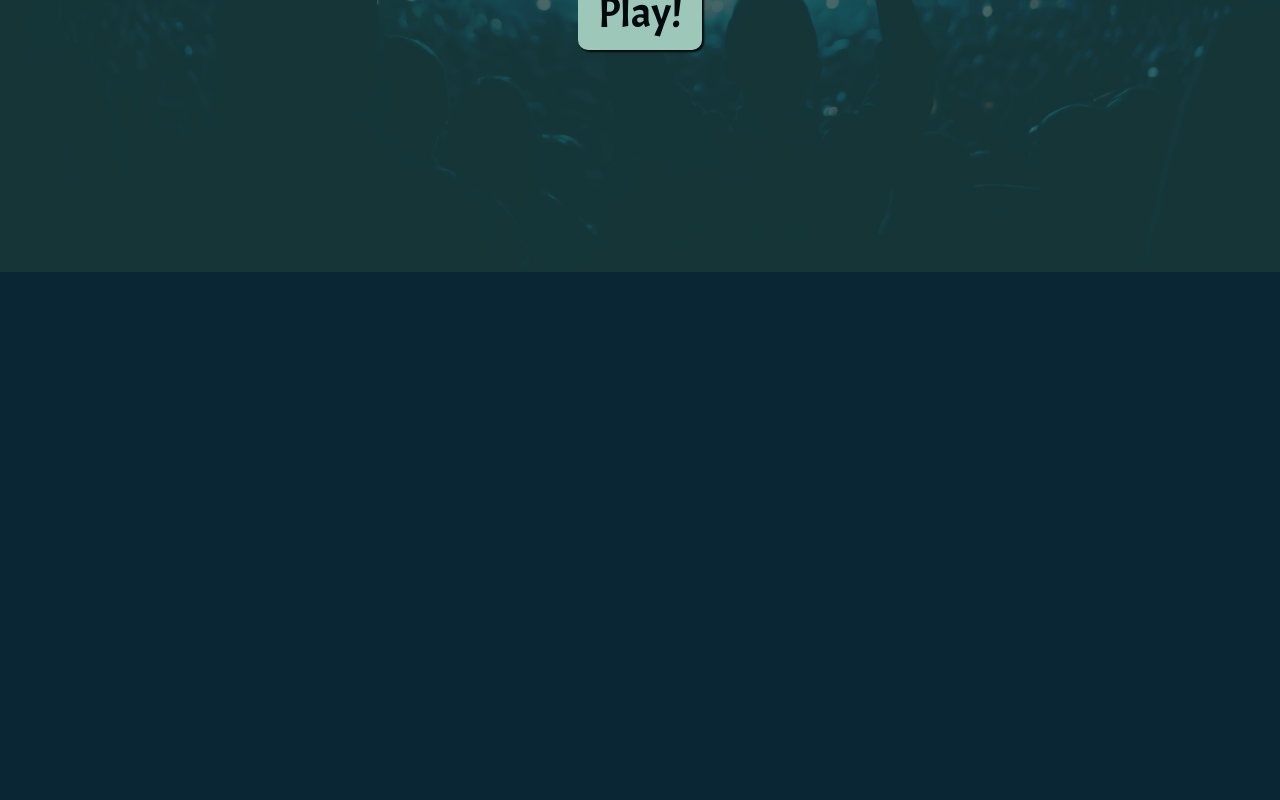
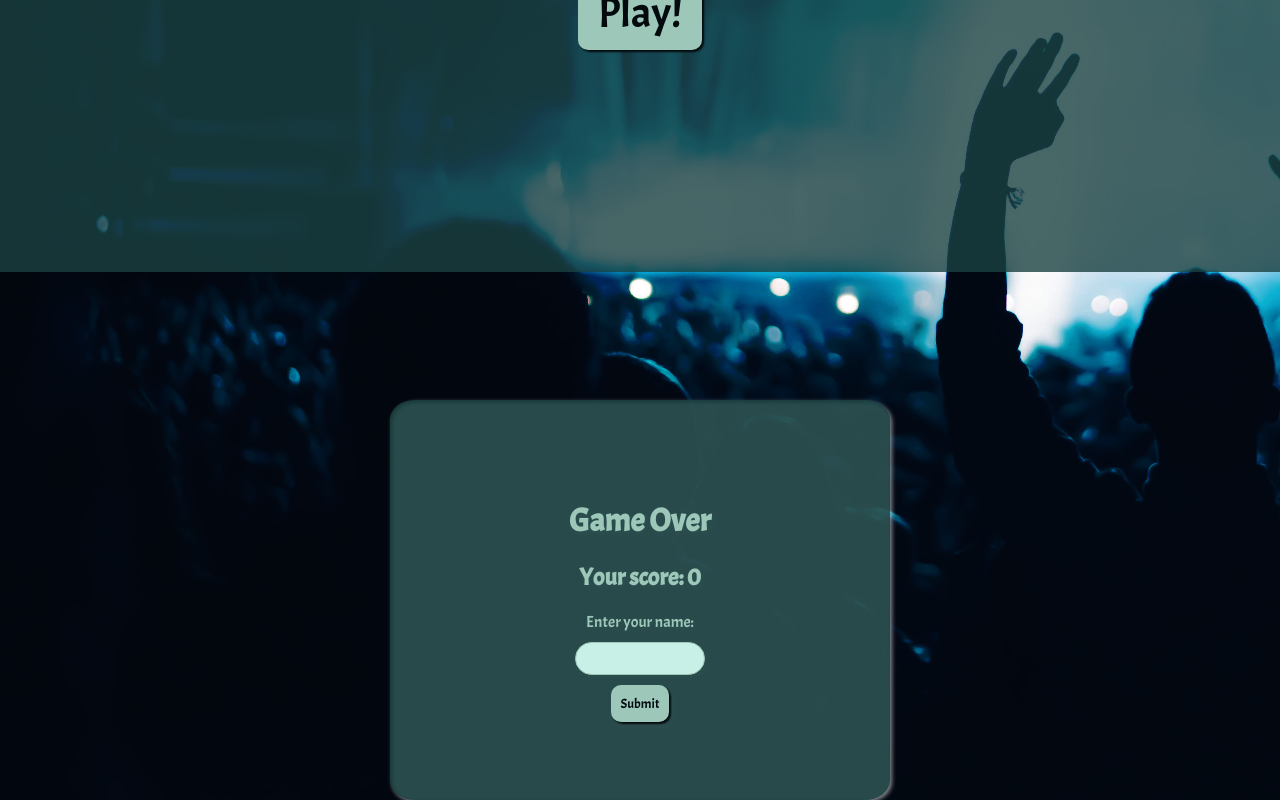
Before and after one commit to markjt031/whos-who-game, an Angular app: page / in a window 1280 px wide. Shown: the part 532-1332 px from the top of the page. Before the commit the page ends 804 px from the top, so only its background shows below. Built offline with nearby package versions, Linux system fonts and the light colour scheme.

Commit message:
added character limit to name field

```diff
--- a/src/app/game-over/game-over.component.html
+++ b/src/app/game-over/game-over.component.html
@@ -7,7 +7,9 @@
             <input formControlName="name" type="text" name="name" id="name" class="text-input"/>
             <div *ngIf="submitted && nameForm.controls['name'].errors">
                 <div *ngIf="nameForm.controls['name'].errors['required']" class="error">Name is a required field</div>
+
             </div>
+            <div *ngIf="nameForm.touched && nameForm.controls['name'].errors && nameForm.controls['name'].errors['maxlength']" class="error">Name must be 12 characters or less</div>
             <button type="submit" class="button">Submit</button>
         </form>
     </div>
--- a/src/app/game-over/game-over.component.ts
+++ b/src/app/game-over/game-over.component.ts
@@ -18,7 +18,7 @@ export class GameOverComponent implements OnInit {
   renderScoreBreakdown: boolean= true
 
   nameForm: FormGroup = new FormGroup({
-    name: new FormControl<string>("", [Validators.required]),
+    name: new FormControl<string>("", [Validators.required, Validators.maxLength(12)]),
   });
 
   constructor(private gameService: GameService, private leaderBoardService: LeaderboardService, private router: Router) { }
--- a/src/app/home/home.component.html
+++ b/src/app/home/home.component.html
@@ -22,3 +22,4 @@
   <h3>Listen to the song.  Guess the name!</h3>
   <button class="play-button button" routerLink="game">Play!</button>
 </div>
+<app-game-over></app-game-over>
```
